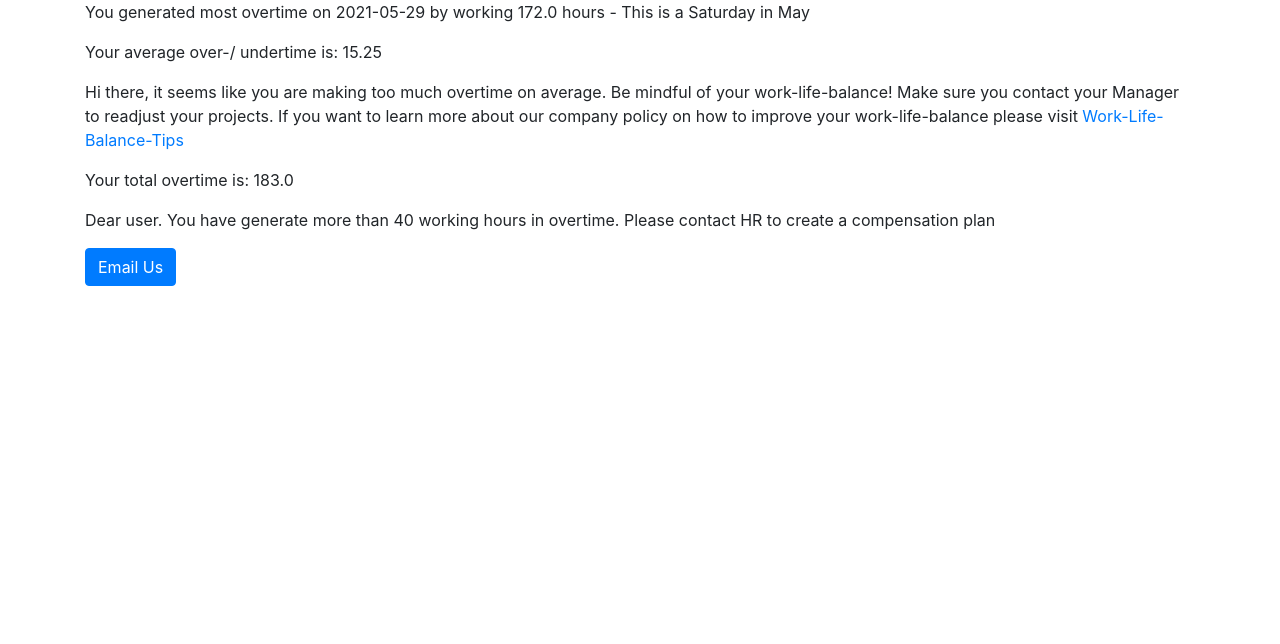
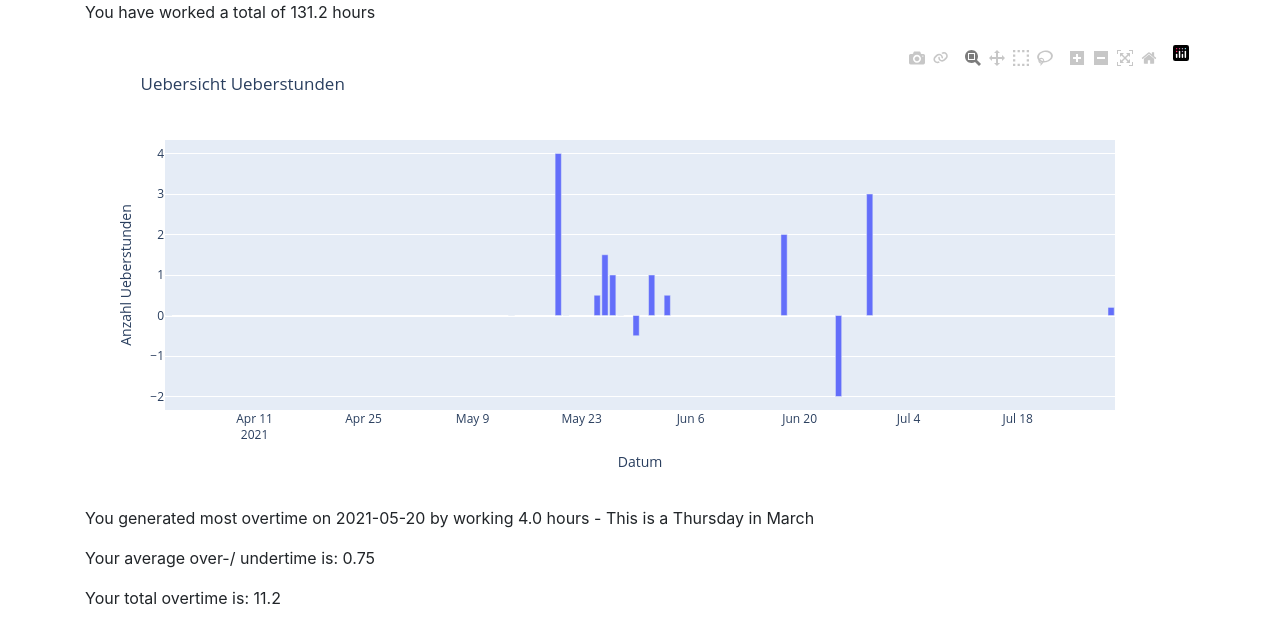
Before and after one commit to urb-ch/prog2, a Flask app: page /insights in a window 1280 px wide. Shown: the part 72-716 px from the top of the page. Run offline with Flask 2, Linux system fonts and the light colour scheme; some libraries are stand-ins or nearby versions.

Commit message:
Updated README integrated new plot to insights page

```diff
--- a/Hours/arbeitsstunden.json
+++ b/Hours/arbeitsstunden.json
@@ -6,9 +6,12 @@
     "2021-06-25": 6.0,
     "2021-05-14": 8.0,
     "2021-05-28": 8.0,
-    "2021-05-29": 180.0,
     "2021-05-21": 8.0,
     "2021-05-27": 9.0,
     "2021-05-20": 12.0,
-    "2021-08-12": 12.0
+    "2021-06-29": 11.0,
+    "2021-06-01": 9.0,
+    "2021-06-03": 8.5,
+    "2021-05-30": 7.5,
+    "2021-07-30": 8.2
 }
--- a/Hours/datasave.py
+++ b/Hours/datasave.py
@@ -40,7 +40,10 @@ def ausgabe_total():
     except FileNotFoundError:
         datei_inhalt = {}
 
-    return datei_inhalt  # returning list
+    # determine sum of the total time worked
+    sum_of_hours = sum(datei_inhalt.values())
+
+    return datei_inhalt, sum_of_hours # returning list
 
 
 def ueberstunden(hours, chosen_date):
@@ -68,6 +71,7 @@ def ausgabe_overtime():  # https://www.dataquest.io/blog/python-datetime-tutoria
     try:
         with open(ueberstunden_file) as open_file:
             datei_inhalt = json.load(open_file)
+            datei_inhalt = dict(sorted(datei_inhalt.items()))
     except FileNotFoundError:
         datei_inhalt = {}
 
@@ -92,21 +96,4 @@ def ausgabe_overtime():  # https://www.dataquest.io/blog/python-datetime-tutoria
     avg_of_overtime = sum_of_overtime / len(datei_inhalt.values())
     avg_of_overtime = round(avg_of_overtime, 2)
     # print(avg_of_overtime)
-    return sum_of_overtime, max_value, max_keys, avg_of_overtime, return_string
-
-# def month_aggregation(dateiname):
-#     keys = []
-#     for key, value in dateiname.items():
-#         a = key.split("-")
-#         joined_keys = ["".join(a[0:2])]
-#         hours = value
-#         keys.append(joined_keys)
-#     keys = list(set(keys))
-#
-#     for key in keys
-#
-#     # aggregation = {joined_keys:hours} # Neues Dictionary mit jahr und monat. Wenn key == key Summierte hours als values
-#
-#
-# # def visualize():
-#     # work on plotly to visualize over-/ undertime in a plot
+    return sum_of_overtime, max_value, max_keys, avg_of_overtime, return_string, datei_inhalt
--- a/Hours/main.py
+++ b/Hours/main.py
@@ -2,6 +2,8 @@ from flask import Flask, render_template, request
 from flask_wtf import FlaskForm
 from wtforms.fields.html5 import DateField
 from wtforms import validators, SubmitField, FloatField  # using wtforms because I need validators and a datefield
+import plotly.express as px
+from plotly.offline import plot
 import datasave
 
 app = Flask("stundenblatt")
@@ -37,16 +39,25 @@ def uebersicht():
     if request.method == "GET":
         datasave.ausgabe_total()
     daten = datasave.ausgabe_total()
-    return render_template("uebersicht.html", data=daten)  # returning data to call it via jinja later
+    return render_template("uebersicht.html", data=daten[0])  # returning data to call it via jinja later
 
 
 @app.route("/insights", methods=["GET", "POST"])
 def insights():
     if request.method == "GET":
         datasave.ausgabe_overtime()
-    daten = datasave.ausgabe_overtime()
-    # try and loop through key based on [] and collect as month
-    return render_template("insights.html", data=daten)
+        datasave.ausgabe_total()
+    working_hours_data = datasave.ausgabe_total()
+    overtime_data = datasave.ausgabe_overtime()
+    fig = px.bar(x=overtime_data[5].keys(), y=overtime_data[5].values(),
+    labels = {
+                 "x" : "Datum",
+                 "y" : "Anzahl Ueberstunden",
+             },
+             title = "Uebersicht Ueberstunden"
+    )
+    div = plot(fig, output_type="div")
+    return render_template("insights.html", overtimedata=overtime_data, viz_div=div, totaltime=working_hours_data)
 
 
 if __name__ == "__main__":
--- a/Hours/templates/insights.html
+++ b/Hours/templates/insights.html
@@ -10,16 +10,24 @@
     <script src="https://maxcdn.bootstrapcdn.com/bootstrap/4.5.2/js/bootstrap.min.js"></script>
 </head>
 <body>
-<div class="container"> <p>You generated most overtime on {{ data[2] }} by working {{ data[1] }} hours - This is a {{ data[4] }} </p> </div>
+
+<div class="container"> <p>You have worked a total of {{ totaltime[1]|float }} hours</p> </div>
+
+<div class="container"> <p>{{ viz_div|safe }} </p> </div>
+
+<div class="container"> <p>You generated most overtime on {{ overtimedata[2] }} by working {{ overtimedata[1]|float }} hours - This is a {{ overtimedata[4] }} </p> </div>
 <!-- <div class="container"> <p>The month you generated most overtime was:  </p> </div> -->
 
-<div class="container"> <p>Your average over-/ undertime is: {{ data[3] }} </p>  {% if data[3] > 1.5|float %}
+<div class="container"> <p>Your average over-/ undertime is: {{ overtimedata[3]|float }} </p>
+    {% if overtimedata[3] > 1.5|float %}
     <p>Hi there, it seems like you are making too much overtime on average. Be mindful of your work-life-balance! Make sure you contact your Manager to readjust your projects.
     If you want to learn more about our company policy on how to improve your work-life-balance please visit <a href="https://www.businessnewsdaily.com/5244-improve-work-life-balance-today.html" target="_blank"> Work-Life-Balance-Tips</a> </p>
 {% endif %} </div>
 
-<div class="container"> <p>Your total overtime is: {{ data[0] }}  </p>  {% if data[0] > 40|float %}
+<div class="container"> <p>Your total overtime is: {{ overtimedata[0]|float }}  </p>
+    {% if overtimedata[0] > 40|float %}
     <p>Dear user. You have generate more than 40 working hours in overtime. Please contact HR to create a compensation plan</p> <a href="mailto:raphael@urbanetz.ch" target="_blank" class="btn btn-primary">Email Us</a>
 {% endif %} </div>
+
 </body>
 </html>
--- a/Hours/ueberstunden.json
+++ b/Hours/ueberstunden.json
@@ -6,9 +6,12 @@
     "2021-06-25": -2.0,
     "2021-05-14": 0.0,
     "2021-05-28": 0.0,
-    "2021-05-29": 172.0,
     "2021-05-21": 0.0,
     "2021-05-27": 1.0,
     "2021-05-20": 4.0,
-    "2021-08-12": 4.0
+    "2021-06-29": 3.0,
+    "2021-06-01": 1.0,
+    "2021-06-03": 0.5,
+    "2021-05-30": -0.5,
+    "2021-07-30": 0.2
 }
```
Also changed, not shown: README.md.
